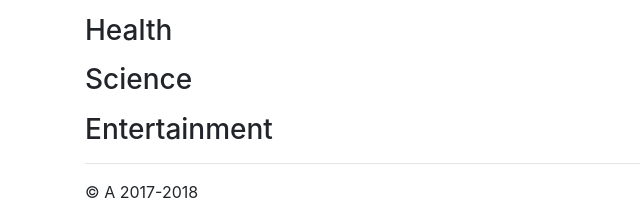
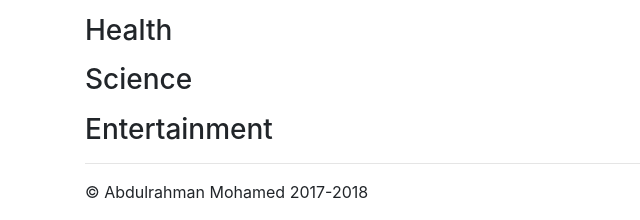
Before and after one commit to Alchemy17/News-Highlight, a Flask app: template app/templates/index.html in a window 1280 px wide. Shown: the part 623-843 px from the top of the page, without its empty margins (0-640 px from the left). Run offline with Flask 2, Linux system fonts and the light colour scheme; the template is opened without the code that fills it, so the values that code supplies are empty; some libraries are stand-ins or nearby versions.

Commit message:
views.py

```diff
--- a/app/templates/index.html
+++ b/app/templates/index.html
@@ -41,6 +41,6 @@
     <hr>
     </div>
     <footer class="container">
-            <p>&copy; A 2017-2018</p>
+            <p>&copy; Abdulrahman Mohamed 2017-2018</p>
     </footer>
     {% endblock%}
```
